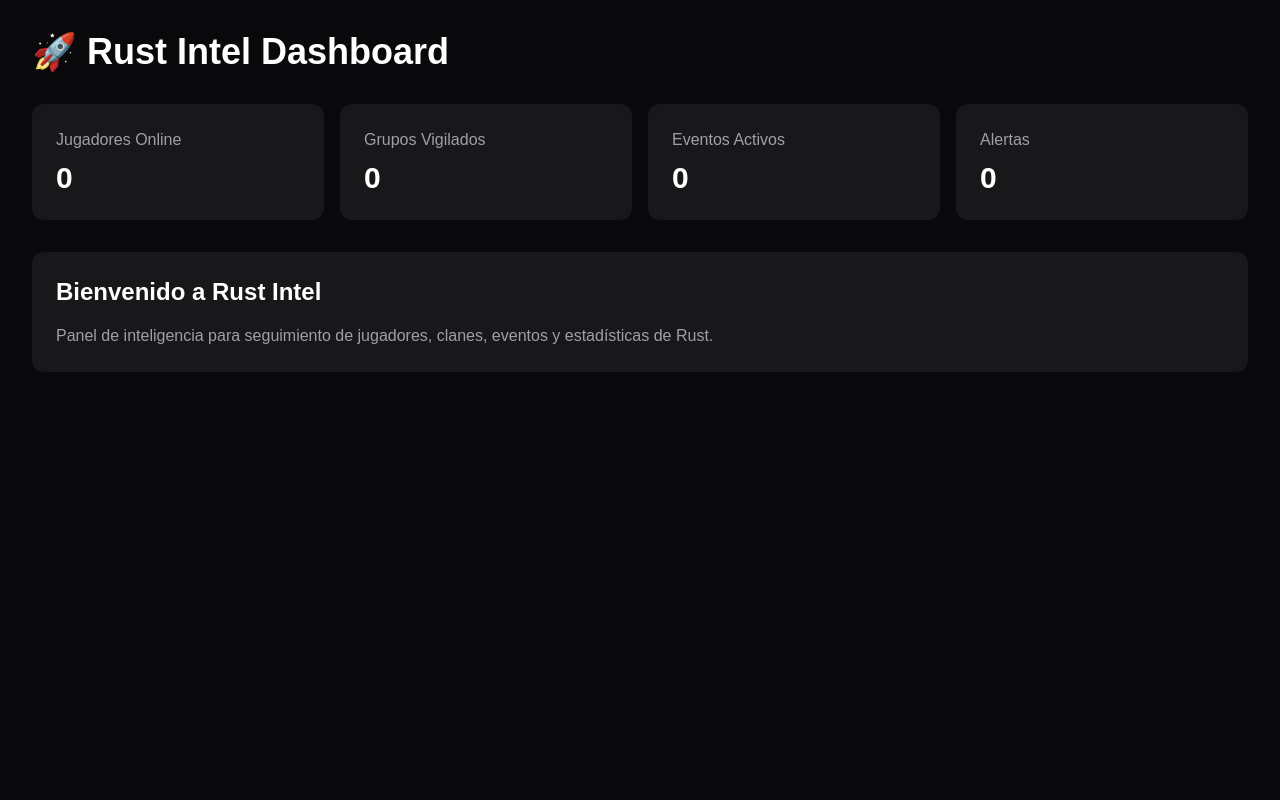
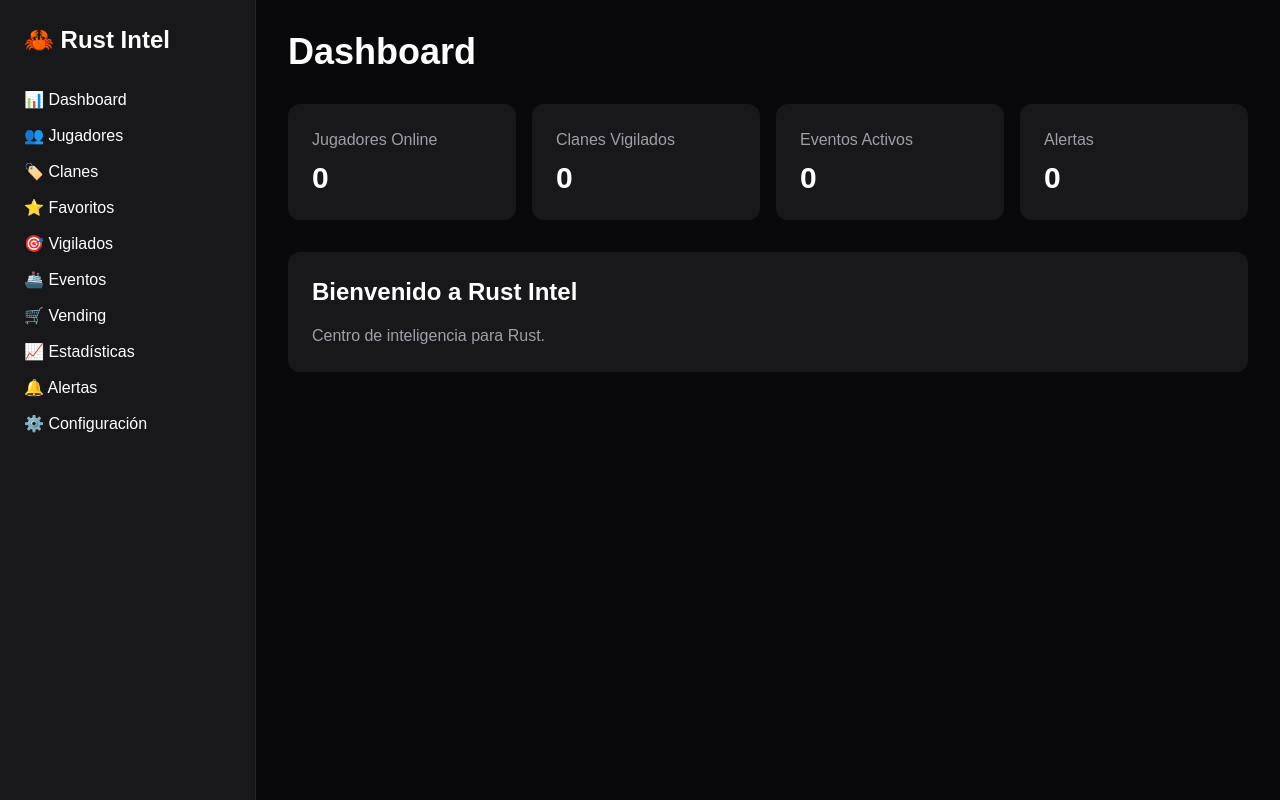
Before and after one commit to manelllurda-dotcom/rust-intel, a Next.js app in the folder frontend-web/: page / in a window 1280 px wide. Built offline with nearby package versions, Linux system fonts and the light colour scheme.

Commit message:
Sidebar y dashboard profesional

```diff
--- a/frontend-web/app/page.tsx
+++ b/frontend-web/app/page.tsx
@@ -1,8 +1,31 @@
 export default function Home() {
   return (
-    <main className="min-h-screen bg-zinc-950 text-white p-8">
+    <div className="flex min-h-screen bg-zinc-950 text-white">
+
+      {/* Sidebar */}
+      <aside className="w-64 bg-zinc-900 border-r border-zinc-800 p-6">
+        <h1 className="text-2xl font-bold mb-8">
+          🦀 Rust Intel
+        </h1>
+
+        <nav className="space-y-3">
+          <div className="hover:text-orange-400 cursor-pointer">📊 Dashboard</div>
+          <div className="hover:text-orange-400 cursor-pointer">👥 Jugadores</div>
+          <div className="hover:text-orange-400 cursor-pointer">🏷️ Clanes</div>
+          <div className="hover:text-orange-400 cursor-pointer">⭐ Favoritos</div>
+          <div className="hover:text-orange-400 cursor-pointer">🎯 Vigilados</div>
+          <div className="hover:text-orange-400 cursor-pointer">🚢 Eventos</div>
+          <div className="hover:text-orange-400 cursor-pointer">🛒 Vending</div>
+          <div className="hover:text-orange-400 cursor-pointer">📈 Estadísticas</div>
+          <div className="hover:text-orange-400 cursor-pointer">🔔 Alertas</div>
+          <div className="hover:text-orange-400 cursor-pointer">⚙️ Configuración</div>
+        </nav>
+      </aside>
+
+      {/* Contenido */}
+      <main className="flex-1 p-8">
         <h1 className="text-4xl font-bold mb-8">
-        🚀 Rust Intel Dashboard
+          Dashboard
         </h1>
 
         <div className="grid grid-cols-1 md:grid-cols-4 gap-4">
@@ -12,7 +35,7 @@
           </div>
 
           <div className="bg-zinc-900 p-6 rounded-xl">
-          <h2 className="text-zinc-400">Grupos Vigilados</h2>
+            <h2 className="text-zinc-400">Clanes Vigilados</h2>
             <p className="text-3xl font-bold mt-2">0</p>
           </div>
 
@@ -33,10 +56,11 @@
           </h2>
 
           <p className="text-zinc-400">
-          Panel de inteligencia para seguimiento de jugadores,
-          clanes, eventos y estadísticas de Rust.
+            Centro de inteligencia para Rust.
           </p>
         </div>
       </main>
+
+    </div>
   );
 }
```
Lines whose indentation alone changed are shown as unchanged.
